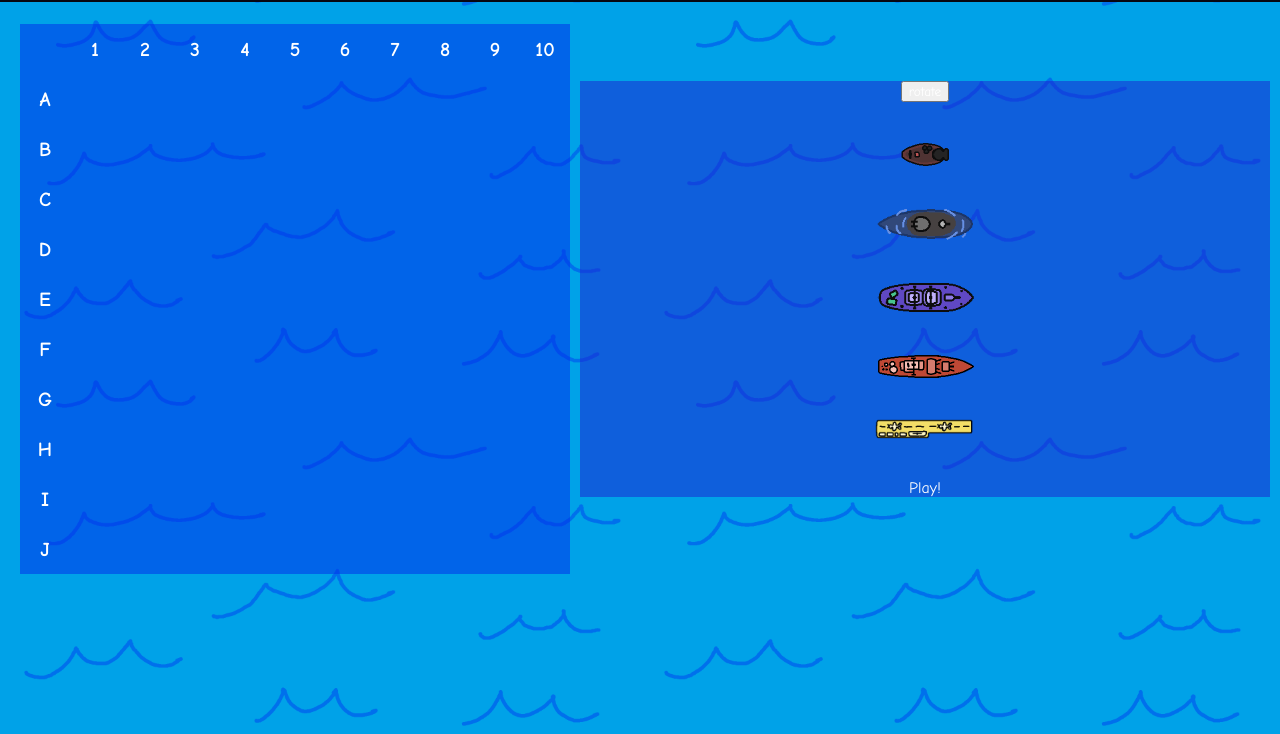
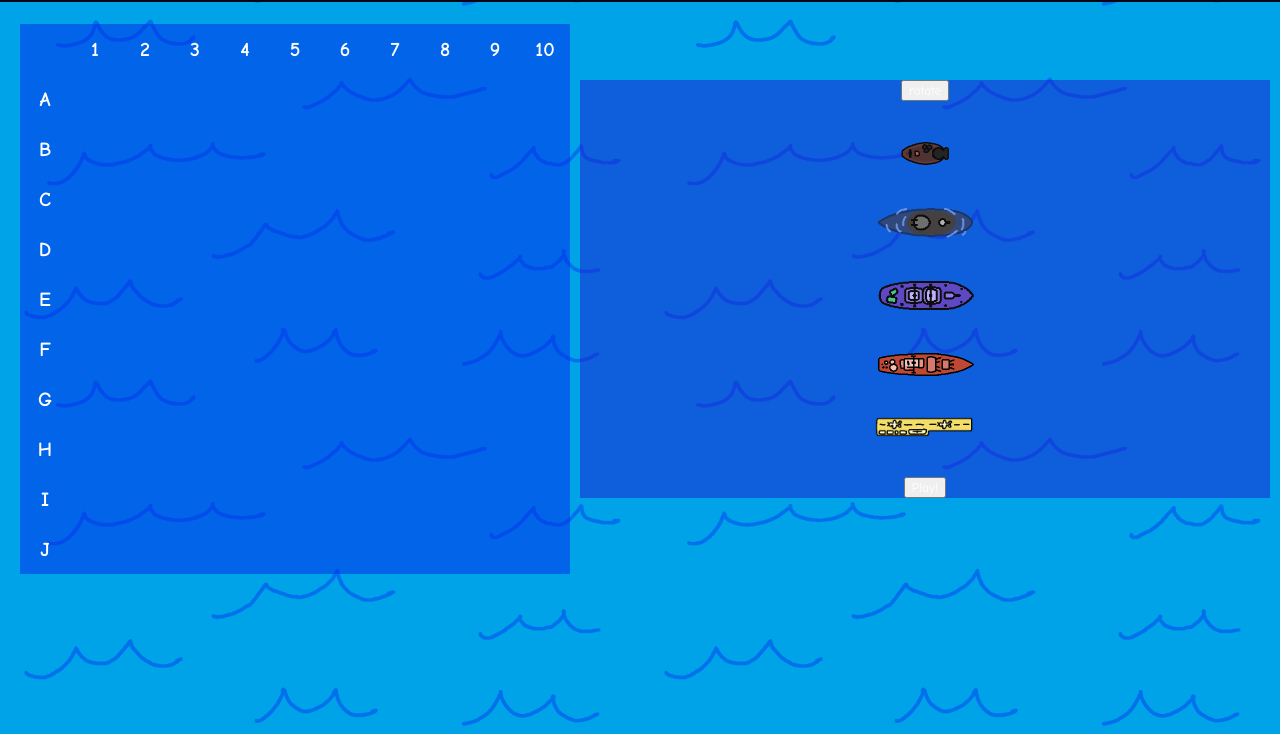
Before and after one commit to Ruskki/battleship, a plain HTML site: page client/pages/fleet.html in a window 1280 px wide. Shown: the part 66-800 px from the top of the page. Drawn offline with Linux system fonts and the light colour scheme.

Commit message:
fleet.html <a> now is <button>

```diff
--- a/client/pages/fleet.html
+++ b/client/pages/fleet.html
@@ -197,7 +197,9 @@
 					draggable="true"
 				/>
 				<div>
-					<a class="play-button" href="game.html">Play!</a>
+					<button id="play-button" class="play-button" href="game.html">
+						Play!
+					</button>
 				</div>
 			</div>
 			<div id="current-players"></div>
```
